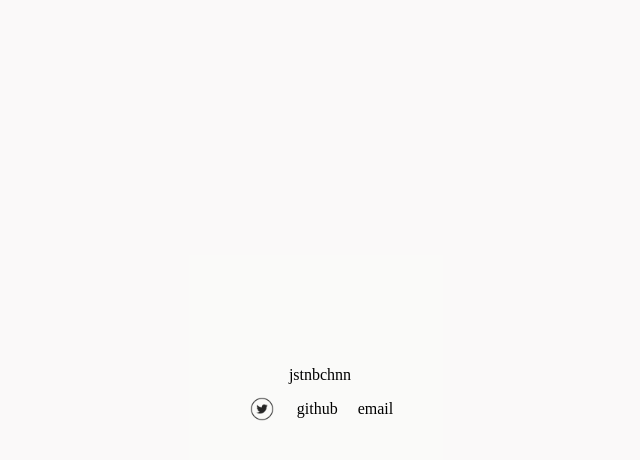
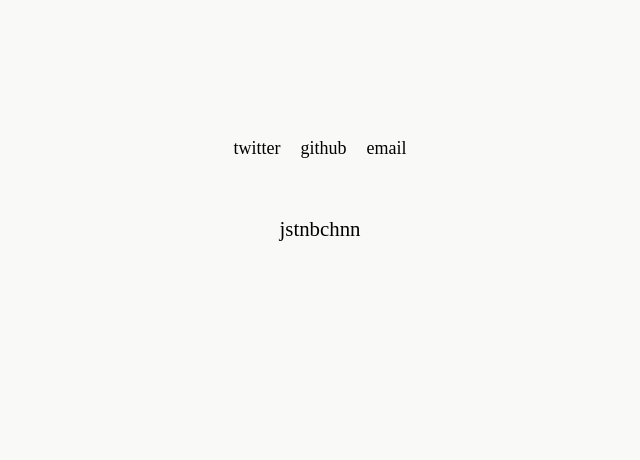
Before and after one commit to jstnbchnn/home, a plain HTML site: page index.html in a window 1280 px wide. Shown: the whole page, without its empty margins (320-960 px from the left). Drawn offline with Linux system fonts and the light colour scheme.

Commit message:
Changes styling (#1)

```diff
--- a/index.html
+++ b/index.html
@@ -12,16 +12,34 @@
 
 <body>
   <section class="hero">
+    <div class="social-wrapper">
+      <a
+        class="link"
+        target="blank"
+        rel="noopener"
+        href="https://twitter.com/jstnbchnn"
+        onmouseover="hoverSocial('twitter')"
+      >twitter</a>
+      <a
+        class="link"
+        target="blank"
+        rel="noopener"
+        href="https://github.com/jstnbchnn"
+        onmouseover="hoverSocial('github')"
+      >github</a>
+      <a
+        class="link"
+        target="blank"
+        rel="noopener"
+        href="mailto:jstnbchnn@gmail.com"
+        onmouseover="hoverSocial('email')"
+      >email</a>
+    </div>
     <div class="text-wrapper">
       <div id="preText" class="box"></div>
       <div id="text">jstnbchnn</div>
       <div class="box" id="postText"></div>
     </div>
-    <div class="social-wrapper">
-      <img class="social" id="twitter-icon" src="assets/twitterCircle.png" onmouseover="hoverSocial('twitter')" />
-      <div class="social" onmouseover="hoverSocial('github')">github</div>
-      <div class="social" onmouseover="hoverSocial('email')">email</div>
-    </div>
   </section>
 </body>
 
--- a/styles.css
+++ b/styles.css
@@ -7,21 +7,24 @@
 body {
   width: 100vw;
   height: 100vh;
+  font-size: 18px;
+  background-color: var(--grey-color);
 }
 
 .hero {
   display: flex;
   flex-direction: column;
   align-items: center;
-  justify-content: center;
   height: 100%;
-  background-color: var(--grey-color);
+  margin-top: 8rem;
 }
 
 .text-wrapper {
   display: flex;
   width: 100%;
   justify-content: center;
+  font-size: 1.3rem;
+  margin: 3rem;
 }
 
 #preText {
@@ -43,16 +46,21 @@ body {
   flex: 1;
 }
 
-#twitter-icon {
-  height: 30px;
-  width: 30px;
+.link {
+  text-decoration: none;
+  font-size: 18px;
+  padding: 10px;
+  color: unset;
 }
 
-.social {
-  padding: 10px;
+.link:hover {
+  text-decoration: underline;
+}
+
+.link:visited {
+  color: unset;
 }
 
 .social-wrapper {
   display: flex;
-  align-items: center;
 }
```
